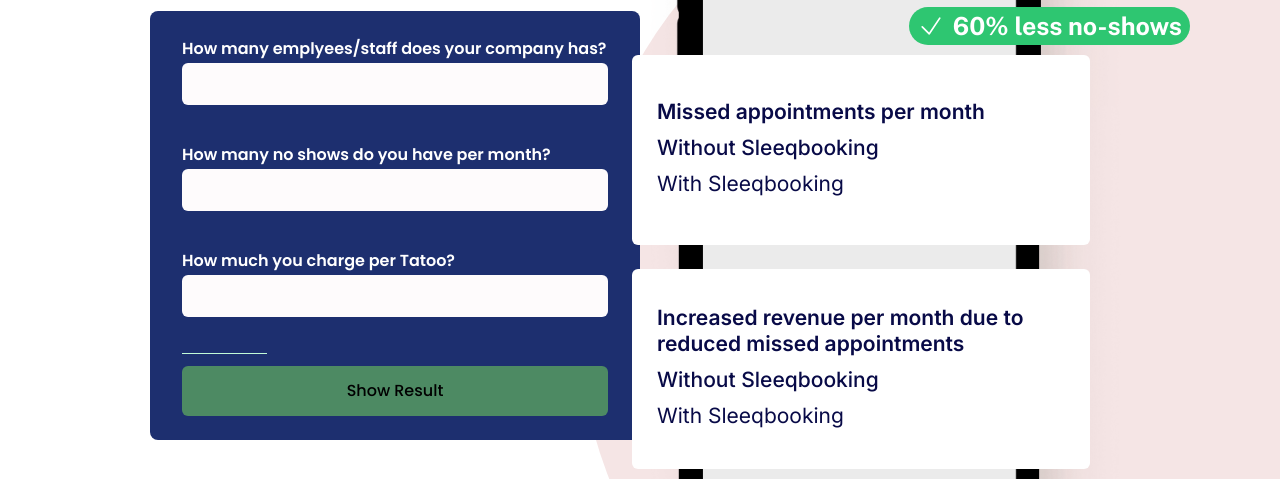
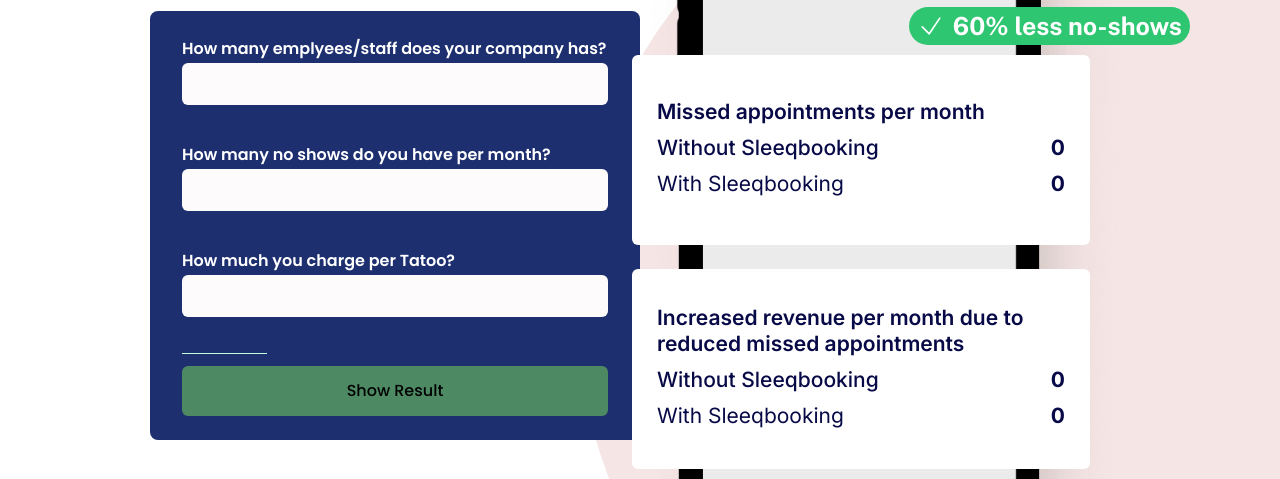
Before and after one commit to atuldedha/sniper-project-2, a React (Create React App) app: page / in a window 1280 px wide. Shown: the part 6120-6599 px from the top of the page. Built offline with nearby package versions, Linux system fonts and the light colour scheme; a web font is replaced by a local one.

Commit message:
currency icon

```diff
--- a/src/components/CalculateSection/CalculateSection.js
+++ b/src/components/CalculateSection/CalculateSection.js
@@ -147,7 +147,7 @@
                 Without Sleeqbooking
               </span>
               <span className="font-inter font-bold text-blue5 text-[12px] lg:text-[21px] leading-[22px] lg:leading-[26px]">
-                {show && (noShow || 0)}
+                {show ? noShow || 0 : 0}
               </span>
             </div>
             <div className="flex items-center justify-between w-full mt-[10px]">
@@ -155,11 +155,11 @@
                 With Sleeqbooking
               </span>
               <span className="font-inter font-bold text-blue5 text-[12px] lg:text-[21px] leading-[22px] lg:leading-[26px]">
-                {show && (Math.round(noShow / 2) || 0)}
+                {show ? Math.round(noShow / 2) || 0 : 0}
               </span>
             </div>
             <div className="w-full text-end font-inter font-extrabold text-green7 text-[26px] lg:text-[45px] leading-[30px] lg:leading-[54px] mt-1">
-              {show && Math.round(noShow / 2) - noShow}
+              {show && Math.round(noShow / 2)}
             </div>
           </div>
 
@@ -172,7 +172,7 @@
                 Without Sleeqbooking
               </span>
               <span className="font-inter font-bold text-blue5 text-[12px] lg:text-[21px] leading-[22px] lg:leading-[26px]">
-                {show && (lossesPerMonthWithoutApp || 0)}
+                {show ? `${lossesPerMonthWithoutApp} £` || 0 : 0}
               </span>
             </div>
             <div className="flex items-center justify-between w-full mt-[10px]">
@@ -180,7 +180,7 @@
                 With Sleeqbooking
               </span>
               <span className="font-inter font-bold text-blue5 text-[12px] lg:text-[21px] leading-[22px] lg:leading-[26px]">
-                {show && (lossesPerMonthWitApp || 0)}
+                {show ? `${lossesPerMonthWitApp} £` || 0 : 0}
               </span>
             </div>
             <div className="w-full text-end font-inter font-extrabold text-green7 text-[26px] lg:text-[45px] leading-[30px] lg:leading-[54px] mt-1">
```
